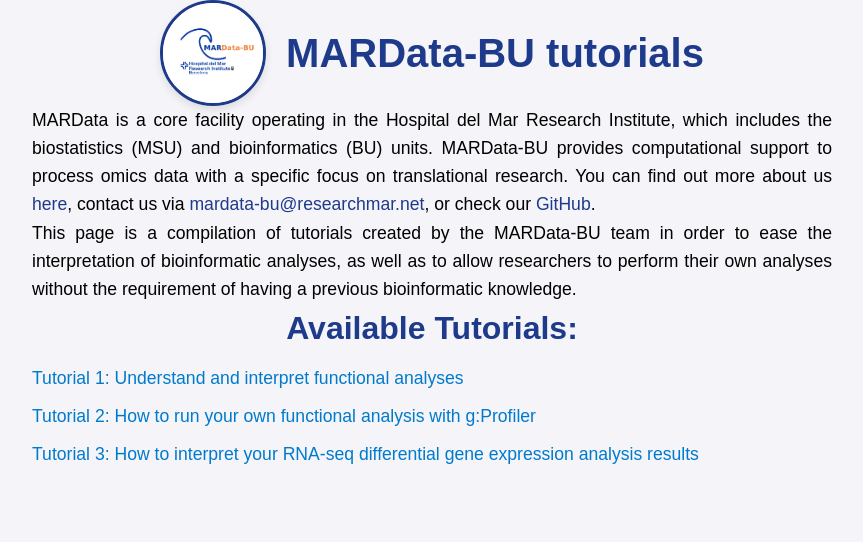
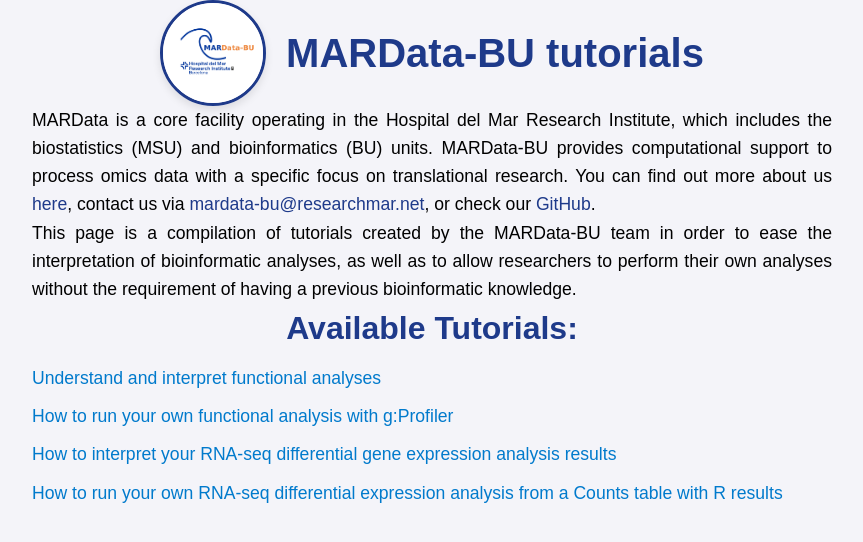
Before and after one commit to MARData-BU/Tutorials, a Jekyll site: the page index.html, which Jekyll copies as it is, in a window 1280 px wide. Shown: the top 542 px of the page, without its empty margins (208-1071 px from the left). Built offline with Jekyll 4.4.1, drawn with Linux system fonts in a browser that asks for light colours.

Commit message:
Including new tutorial of DE analysis in R

```diff
--- a/index.html
+++ b/index.html
@@ -24,9 +24,10 @@
     </p>
     <h2>Available Tutorials:</h2>
     <ul>
-      <li><a href="functional_analysis_tutorial.html">Tutorial 1: Understand and interpret functional analyses</a></li>
-      <li><a href="functional_analysis_gprofiler_tutorial.html">Tutorial 2: How to run your own functional analysis with g:Profiler</a></li>
-      <li><a href="differential_expression_analysis.html">Tutorial 3: How to interpret your RNA-seq differential gene expression analysis results</a></li>
+      <li><a href="functional_analysis_tutorial.html">Understand and interpret functional analyses</a></li>
+      <li><a href="functional_analysis_gprofiler_tutorial.html">How to run your own functional analysis with g:Profiler</a></li>
+      <li><a href="differential_expression_analysis.html">How to interpret your RNA-seq differential gene expression analysis results</a></li>
+      <li><a href="differential_expression_analysis_with_R.html">How to run your own RNA-seq differential expression analysis from a Counts table with R results</a></li>
 
     </ul>
   </body>
```
Also changed, not shown: differential_expression_analysis_with_R.md (+1 -1 lines).
